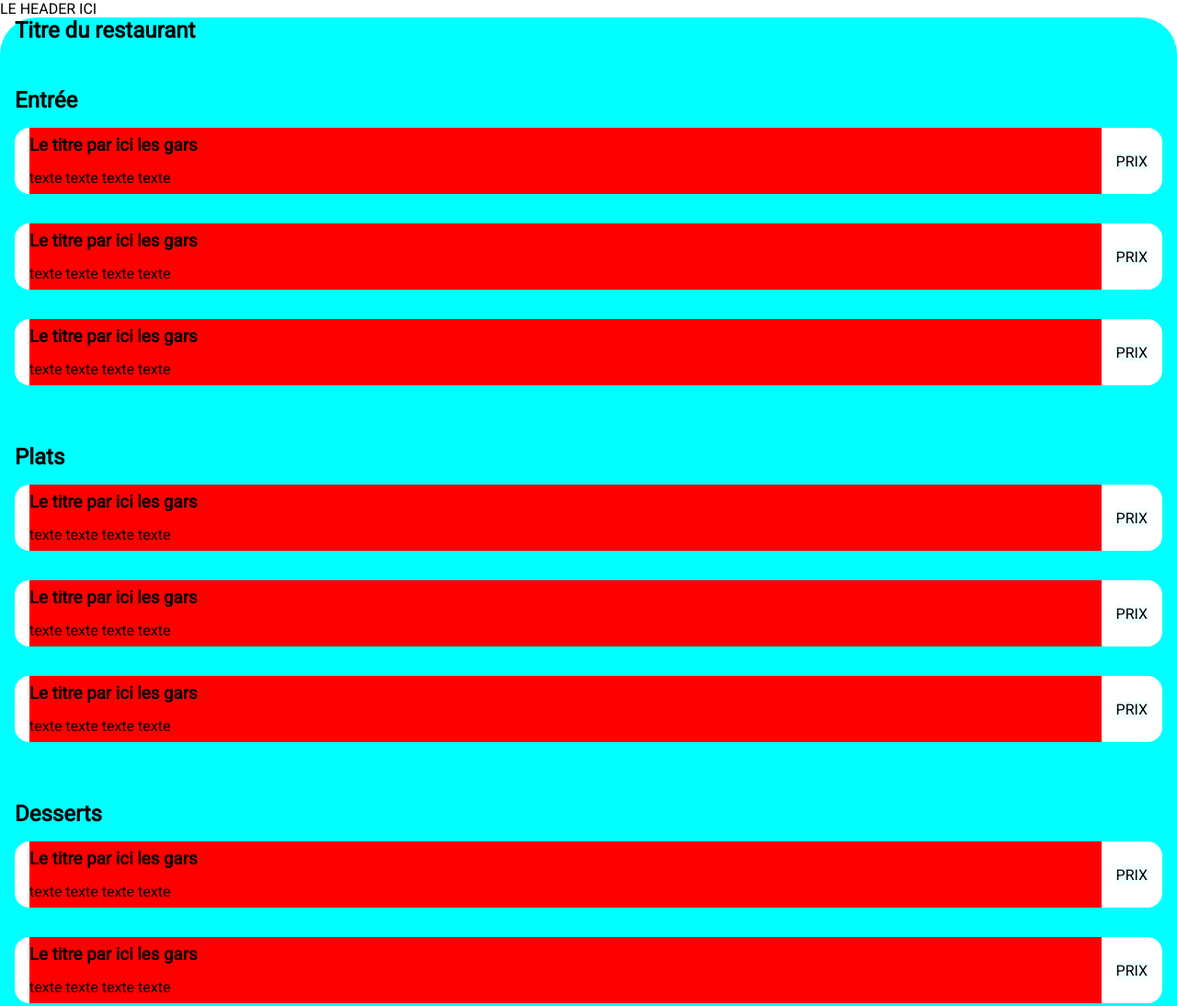
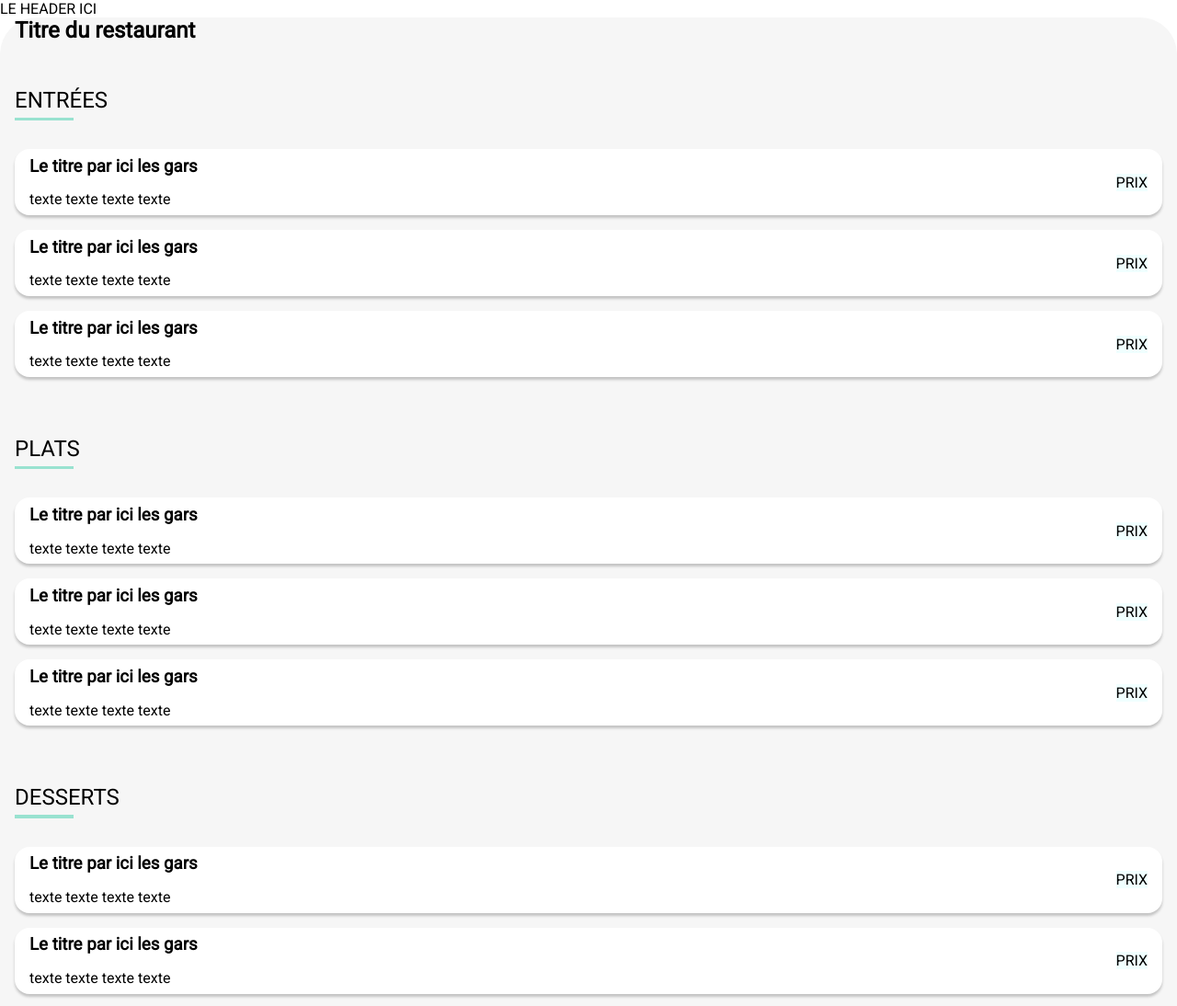
Before and after one commit to I-am-Thorfin/I-am-Thorfin.ohmyfood.github.io, a website: page pages/page_1.html in a window 1280 px wide. Shown: the top 1094 px of the page at 92% size. Drawn offline with Linux system fonts and the light colour scheme; files whose address does not match are found by name; a web font is replaced by a local one.

Commit message:
Ajout des animations

```diff
--- a/pages/page_1.html
+++ b/pages/page_1.html
@@ -19,8 +19,9 @@ LE HEADER ICI
     <main class="flexpage">
         <section class="sizeflex">
             <h1>Titre du restaurant</h1>
-            <h2>Entrée</h2>
-            <div class="container_recepe">
+            <h2>Entrées</h2>
+            <ul>
+                <li class="container_recepe">
                     <div class="container_recepe_box">
                         <div class="container_recepe_box_txt">
                             <h3>Le titre par ici les gars</h3>
@@ -33,8 +34,8 @@ LE HEADER ICI
                     <div class="container_recepe_check_icone">
                         <i class="fas fa-check-circle fa-lg"></i>
                     </div>
-            </div>
-            <div class="container_recepe">
+                </li>
+                <li class="container_recepe">
                     <div class="container_recepe_box">
                         <div class="container_recepe_box_txt">
                             <h3>Le titre par ici les gars</h3>
@@ -45,10 +46,10 @@ LE HEADER ICI
                         </div>
                     </div>
                     <div class="container_recepe_check_icone">
-                    <i class="fas fa-check-circle"></i>
+                        <i class="fas fa-check-circle fa-lg"></i>
                     </div>
-            </div>
-            <div class="container_recepe">
+                </li>
+                <li class="container_recepe">
                     <div class="container_recepe_box">
                         <div class="container_recepe_box_txt">
                             <h3>Le titre par ici les gars</h3>
@@ -59,11 +60,13 @@ LE HEADER ICI
                         </div>
                     </div>
                     <div class="container_recepe_check_icone">
-                    <i class="fas fa-check-circle"></i>
+                        <i class="fas fa-check-circle fa-lg"></i>
                     </div>
-            </div>
+                </li>
+            </ul>
             <h2>Plats</h2>
-            <div class="container_recepe">
+            <ul>
+                <li class="container_recepe">
                     <div class="container_recepe_box">
                         <div class="container_recepe_box_txt">
                             <h3>Le titre par ici les gars</h3>
@@ -74,10 +77,10 @@ LE HEADER ICI
                         </div>
                     </div>
                     <div class="container_recepe_check_icone">
-                    <i class="fas fa-check-circle"></i>
+                        <i class="fas fa-check-circle fa-lg"></i>
                     </div>
-            </div>
-            <div class="container_recepe">
+                </li>
+                <li class="container_recepe">
                     <div class="container_recepe_box">
                         <div class="container_recepe_box_txt">
                             <h3>Le titre par ici les gars</h3>
@@ -88,10 +91,10 @@ LE HEADER ICI
                         </div>
                     </div>
                     <div class="container_recepe_check_icone">
-                    <i class="fas fa-check-circle"></i>
+                        <i class="fas fa-check-circle fa-lg"></i>
                     </div>
-            </div>
-            <div class="container_recepe">
+                </li>
+                <li class="container_recepe">
                     <div class="container_recepe_box">
                         <div class="container_recepe_box_txt">
                             <h3>Le titre par ici les gars</h3>
@@ -102,11 +105,13 @@ LE HEADER ICI
                         </div>
                     </div>
                     <div class="container_recepe_check_icone">
-                    <i class="fas fa-check-circle"></i>
+                        <i class="fas fa-check-circle fa-lg"></i>
                     </div>
-            </div>
+                </li>
+            </ul>
             <h2>Desserts</h2>
-            <div class="container_recepe">
+            <ul>
+                <li class="container_recepe">
                     <div class="container_recepe_box">
                         <div class="container_recepe_box_txt">
                             <h3>Le titre par ici les gars</h3>
@@ -117,10 +122,10 @@ LE HEADER ICI
                         </div>
                     </div>
                     <div class="container_recepe_check_icone">
-                    <i class="fas fa-check-circle"></i>
+                        <i class="fas fa-check-circle fa-lg"></i>
                     </div>
-            </div>
-            <div class="container_recepe">
+                </li>
+                <li class="container_recepe">
                     <div class="container_recepe_box">
                         <div class="container_recepe_box_txt">
                             <h3>Le titre par ici les gars</h3>
@@ -131,10 +136,10 @@ LE HEADER ICI
                         </div>
                     </div>
                     <div class="container_recepe_check_icone">
-                    <i class="fas fa-check-circle"></i>
+                        <i class="fas fa-check-circle fa-lg"></i>
                     </div>
-            </div>
-            <div class="container_recepe">
+                </li>
+                <li class="container_recepe">
                     <div class="container_recepe_box">
                         <div class="container_recepe_box_txt">
                             <h3>Le titre par ici les gars</h3>
@@ -145,9 +150,10 @@ LE HEADER ICI
                         </div>
                     </div>
                     <div class="container_recepe_check_icone">
-                    <i class="fas fa-check-circle"></i>
+                        <i class="fas fa-check-circle fa-lg"></i>
                     </div>
-            </div>
+                </li>
+            </ul>
             <button class="btn">Commander</button>
         </section>
     </main>
--- a/sass/main.scss
+++ b/sass/main.scss
@@ -89,8 +89,7 @@ main {
 }
 .flexpage{
     border-radius: 2.5rem 2.5rem 0 0;
-    background-color: aqua;
-}
+    }
 
 
 .nav_flex_card {
@@ -168,7 +167,70 @@ main {
     }
 }
 
+/*Titres*/
+
+.flexpage h2 {
+    font-weight: normal;
+    text-transform: uppercase;
+    position: relative;
+    animation: slide 1s forwards;
+    animation-delay: 0.1s;
+}
+.flexpage h2::after {
+    content: "";
+    display: block;
+    width: 4rem;
+    height: 0.2rem;
+    background-color: $color-third;
+    margin-top: 5px;
+    margin-bottom: 15px;
+    position: relative;
+    animation: slide 1s forwards;
+    animation-delay: 0.5s;
+}
+
+@keyframes slide {
+    0% { left:-400px;}
+    100% {left: 0%;}
+}
+
+
+
+
+
 /*Boîte de recettes*/
+
+.flexpage ul {
+    :nth-child(1) {
+        position: relative;
+        animation: fondu-in 0.75s ease;
+        animation-delay: 0.25s;
+        animation-fill-mode: both;}
+    :nth-child(2) {
+        position: relative;
+        animation: fondu-in 0.75s ease;
+        animation-delay: 0.5s;
+        animation-fill-mode: both;}
+    :nth-child(3) {
+        position: relative;
+        animation: fondu-in 0.75s ease;
+        animation-delay: .75s;
+        animation-fill-mode: both;}
+}
+@keyframes fondu-in {
+    0% {
+        bottom:-5rem;
+        opacity:0;
+    }
+    50% { bottom:0rem;
+    opacity: 0.5;}
+    100% {
+        bottom:0rem;
+        opacity:1;}
+}
+
+
+
 .container_recepe {
     background-color: white;
     border-radius: 1rem;
@@ -177,13 +239,13 @@ main {
     width: 100%;
     height: 4.5rem;
     margin: auto;
+    margin-bottom: 1rem;
     margin-top: 1rem;
-    margin-bottom: 1rem;
+    @include box_shadowing;
     &_box {
         @include flex_center;
         width: 100%;
         overflow: hidden;
-
     }
 }
 .container_recepe_box_txt {
@@ -193,8 +255,8 @@ main {
     flex-direction: column;
     justify-content: space-around;
     overflow: hidden;
-    background-color: red;
     margin-left: 1rem;
+
 }
 .container_recepe_box_txt * {
     white-space: nowrap;
@@ -211,7 +273,7 @@ main {
 .container_recepe_check_icone {
     width: 5rem;
     @include flex_center;
-    background-color: #99e2d0;
+    background-color: $color-third;
     color: white;
     justify-content: center;
     margin-right: -5rem;
@@ -234,6 +296,10 @@ main {
         transition-timing-function: ease-in;
     }
 }
+.container_recepe:hover {
+    @include box_shadowing_hover;
+    transition-duration: 0.3s;
+}
 footer {
     @include foot_color;
     padding-top:1.5rem;
```
Also changed, not shown: sass/main.css, 1 other file. Lines whose indentation alone changed are shown as unchanged.
